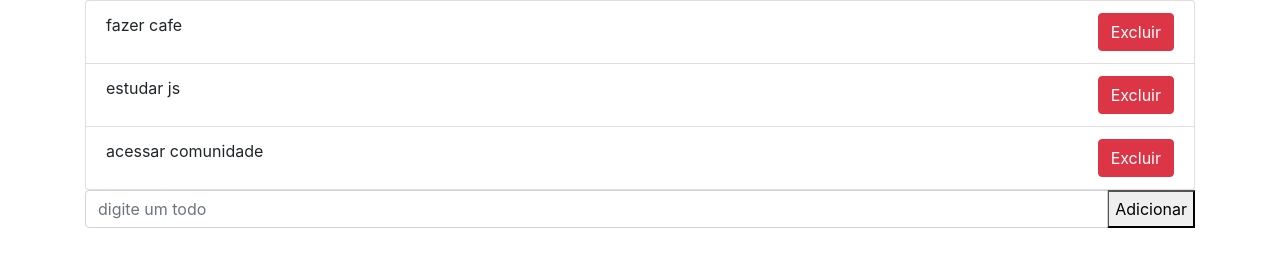
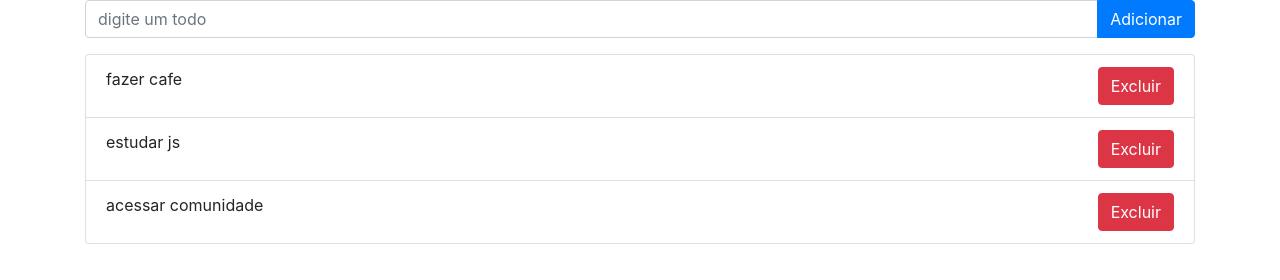
Before and after one commit to wevertoum/app-todo, a plain HTML site: page index.html in a window 1280 px wide. Drawn offline with nearby package versions, Linux system fonts and the light colour scheme.

Commit message:
atualização

```diff
--- a/index.html
+++ b/index.html
@@ -11,16 +11,14 @@
 <body>
     <div class="container">
         <div id="app">
+            <div class="input-group mb-3">
+                <input type="text" class="form-control" placeholder="digite um todo" aria-describedby="basic-addon2">
+                    <div class="input-group-append">
+                        <button type="button" class="btn btn-primary">Adicionar</button>
+                    </div>
+                </div>
             <ul class="list-group">
             </ul>
-
-
-            <div class="input-group mb-3">
-                <input type="text" class="form-control" placeholder="digite um todo" aria-describedby="basic-addon2">
-                <div class="input-group-append">
-                    <button>Adicionar</button>
-                </div>
-            </div>
         </div>
     </div>
 
```
